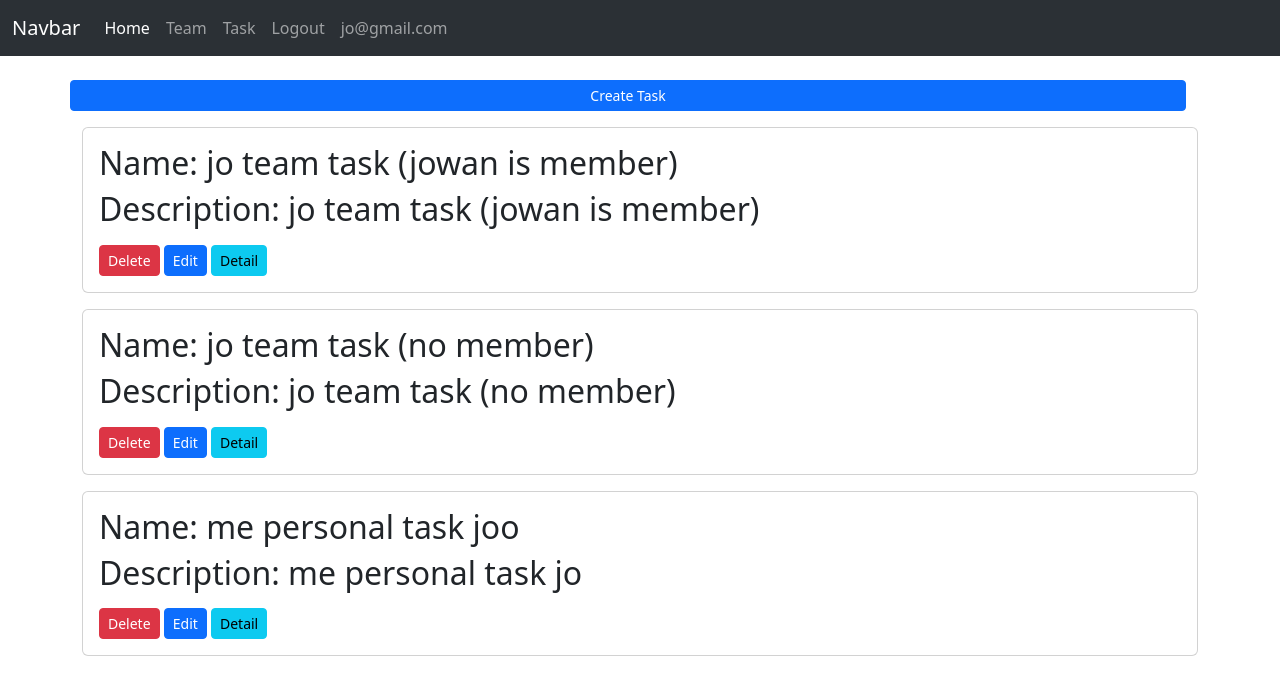
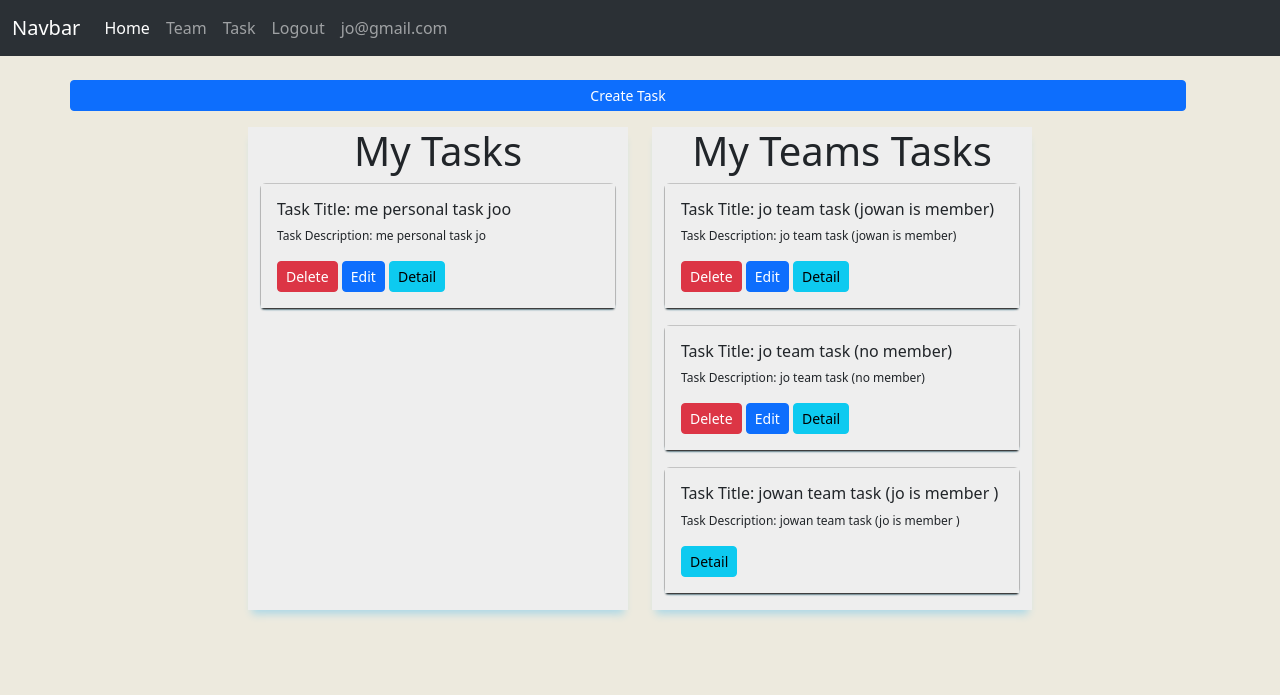
Before and after one commit to Ciwan66/Todo-webapp, a Django app: page /task/ in a window 1280 px wide. Shown: the top 695 px of the page. Run offline with Django 5.2, Linux system fonts and the light colour scheme; a user stored in the database is signed in; data comes from the database, SQL or seed files in the repository; both versions use the stored data as it was after the commit.

Commit message:
#3 separate team task from perosonal task in tasklist

```diff
--- a/tasks/views.py
+++ b/tasks/views.py
@@ -7,6 +7,7 @@ from django.urls import reverse , reverse_lazy
 from django.contrib.auth.mixins import LoginRequiredMixin
 from django.contrib.messages.views import SuccessMessageMixin
 from .mixins import TaskOwnerMixin ,TaskMemberMixin
+from django.db.models import Q
 
 class TaskList(LoginRequiredMixin,ListView):
     model = Task
@@ -15,7 +16,8 @@ class TaskList(LoginRequiredMixin,ListView):
 
 
     def get_queryset(self):
-        return Task.objects.filter(user=self.request.user)
+        return Task.objects.filter(Q(user=self.request.user) | Q(team__members=self.request.user)).distinct()
+
 
 
 class TaskCreate(LoginRequiredMixin,SuccessMessageMixin,CreateView):
--- a/templates/base.html
+++ b/templates/base.html
@@ -7,11 +7,11 @@
     <link href="https://cdn.jsdelivr.net/npm/bootstrap@5.3.3/dist/css/bootstrap.min.css" rel="stylesheet" integrity="sha384-QWTKZyjpPEjISv5WaRU9OFeRpok6YctnYmDr5pNlyT2bRjXh0JMhjY6hW+ALEwIH" crossorigin="anonymous">
 <script src="https://cdn.jsdelivr.net/npm/bootstrap@5.3.3/dist/js/bootstrap.bundle.min.js" integrity="sha384-YvpcrYf0tY3lHB60NNkmXc5s9fDVZLESaAA55NDzOxhy9GkcIdslK1eN7N6jIeHz" crossorigin="anonymous"></script>
 </head>
-<body>
+<body style="background-color: #EDEADE	; ">
 
         {% include "partials/navbar.html" %}
 
-    <div class=" ">
+    <div class=" " >
         {% block content %}
 
         {% endblock content %}
--- a/templates/tasks/task_list.html
+++ b/templates/tasks/task_list.html
@@ -4,25 +4,57 @@
 
 <div class="container">
     <div class="row mb-3">
-        <div class="row justify-content-center align-items-center mt-4" >
+        <div class="row justify-content-center align-items-center mt-4">
             <a href="{% if '/team_task_list' in request.path %} {% url 'team_task_create' team_id %} {% else %}{% url 'task_create' %}{% endif %}" class="btn btn-primary btn-sm">Create Task</a>
         </div>
     </div>
+    <div class="row justify-content-center">
+        {% if 'team_task_list' not in request.path %}
 
+        <div class="col-md-4 me-4" style="  background: #eee;
+        box-shadow: 0 8px 8px -4px lightblue;">
+            <div class="text-center">
+            <h1>My Tasks</h1>
+            </div>
             {% for task in tasks %}
-    <div class="card mb-3">
-        <div class="card-body">
-            <h2 class="card-title">Name: {{ task.title }} </h2>
-            <h2 class="card-text">Description: {{task.description}}</h2>
-            <div class="mt-3">
-                {% if not '/team_task_list' in request.path %}
+            {% if task.team is none %}
+                <div class="card mb-3" style="background: #eee;box-shadow: 0 2px 2px -1px lightblue;">
+                    <div class="card-body"style="background: #eee;box-shadow: 0 2px 2px -1px black;">
+                        <h6 class="card-title">Task Title: {{ task.title }} </h6>
+                        <p class="card-text" style="font-size: 12px;">Task Description: {{task.description}}</p>
+                        <div class="mt-2 d-inline">
                                 <form action="{% url 'task_delete' task.id %}" method="post" class="mr-2 d-inline">
                                     {% csrf_token %}
                                 <button type="submit" class="btn btn-danger btn-sm">Delete</button>
                                 </form>
                                 <a href="{% url "task_update" task.id %}" class="btn btn-primary btn-sm mr-2">Edit</a>
+
                                 <a href="{% url 'task_detail' task.id %}" class="btn btn-info btn-sm">Detail</a>
-                {% else %}
+
+                        </div>
+                    </div>
+                </div>
+
+
+            {% endif %}
+
+            {% endfor %}
+        </div>
+        {% endif %}
+
+        <div class="col-md-4" style="  background: #eee;
+        box-shadow: 0 8px 8px -4px lightblue;">
+        <div class="text-center">
+            <h1>My Teams Tasks</h1>
+            </div>
+            {% for task in tasks %}
+            {% if task.team is not none %}
+                <div class="card mb-3" style="background: #eee;box-shadow: 0 2px 2px -1px lightblue;">
+                    <div class="card-body" style="background: #eee;box-shadow: 0 2px 2px -1px black;">
+                        <h6 class="card-title">Task Title: {{ task.title }} </h6>
+                        <p class="card-text" style="font-size: 12px;">Task Description: {{task.description}}</p>
+                        <div class="mt-2 d-inline">
+
                                 {% if request.user == task.team.owner %}
                                     <form action="{% url 'task_delete' task.id %}" method="post" class="mr-2 d-inline">
                                         {% csrf_token %}
@@ -30,14 +62,17 @@
                                     </form>
                                     <a href="{% url "task_update" task.id %}" class="btn btn-primary btn-sm mr-2">Edit</a>
                                 {% endif %}
-                <a href="{% url 'team_task_detail'   request.path|cut:'/teams/'|cut:'/team_task_list' task.id  %}" class="btn btn-info btn-sm">Detail</a>
+                                <a href="{% url 'team_task_detail'   task.team.id task.id  %}" class="btn btn-info btn-sm">Detail</a>
+                        </div>
+                    </div>
+                </div>
+
 
             {% endif %}
 
+            {% endfor %}
         </div>
     </div>
-    </div>
-    {% endfor %}
 
     <div class="container">
         {% if messages %}
@@ -45,11 +80,7 @@
                 <div class="alert alert-{{ message.tags }}">{{ message }}</div>
             {% endfor %}
         {% endif %}
-
     </div>
 </div>
 
-</div>
-
-
 {% endblock content %}
```
Also changed, not shown: templates/accounts/login.html (+4 -4 lines), templates/accounts/register.html (+4 -4 lines), templates/tasks/task_create.html (+9 -3 lines), templates/tasks/task_detail.html (+6 -3 lines), templates/tasks/task_update.html (+9 -3 lines), templates/teams/team_create.html (+13 -2 lines), templates/teams/team_detail.html (+4 -4 lines), templates/teams/team_list.html (+21 -17 lines), templates/teams/team_update.html (+9 -3 lines), db.sqlite3, templates/teams/team_tasks.html (deleted). Lines whose indentation alone changed are shown as unchanged.
